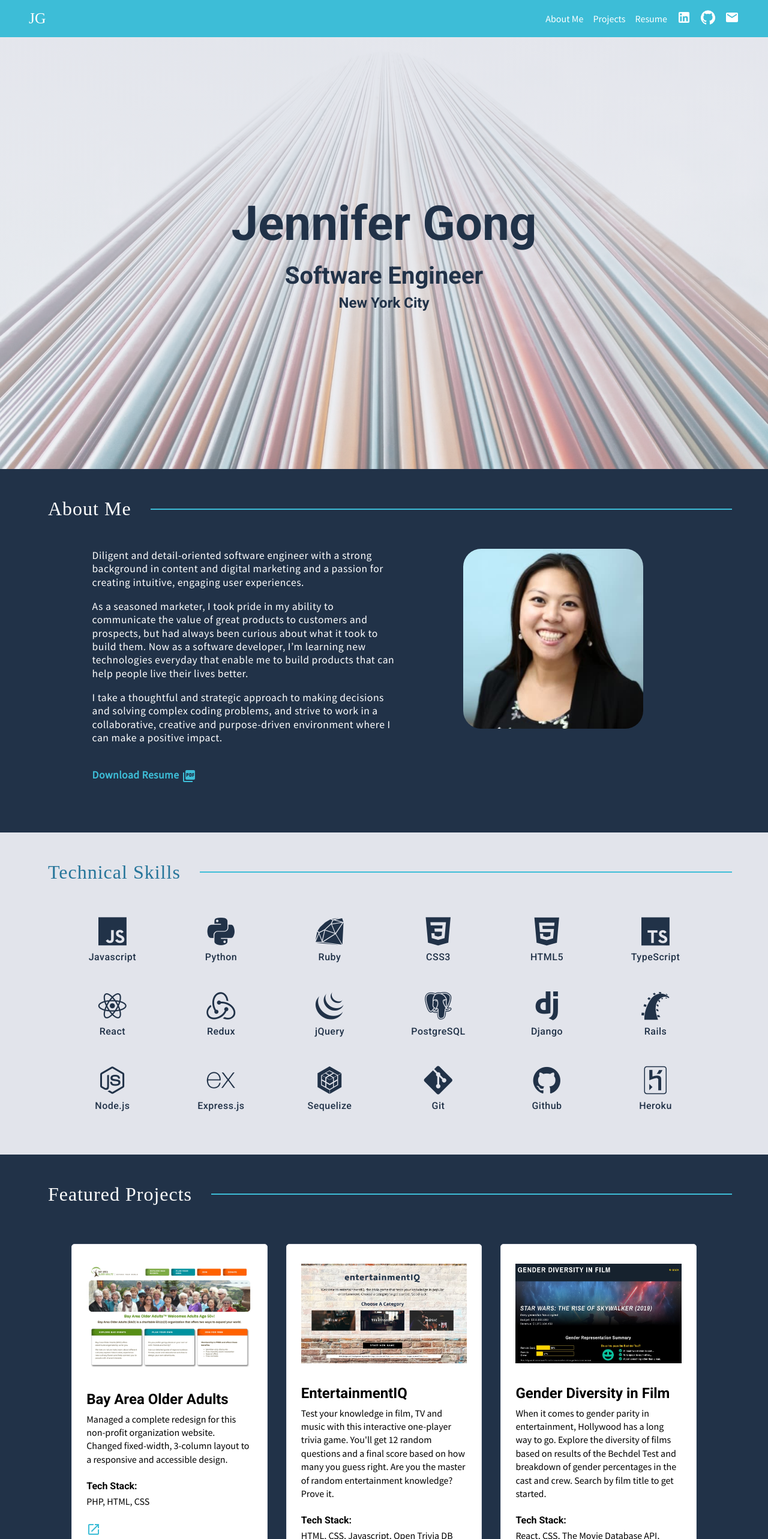
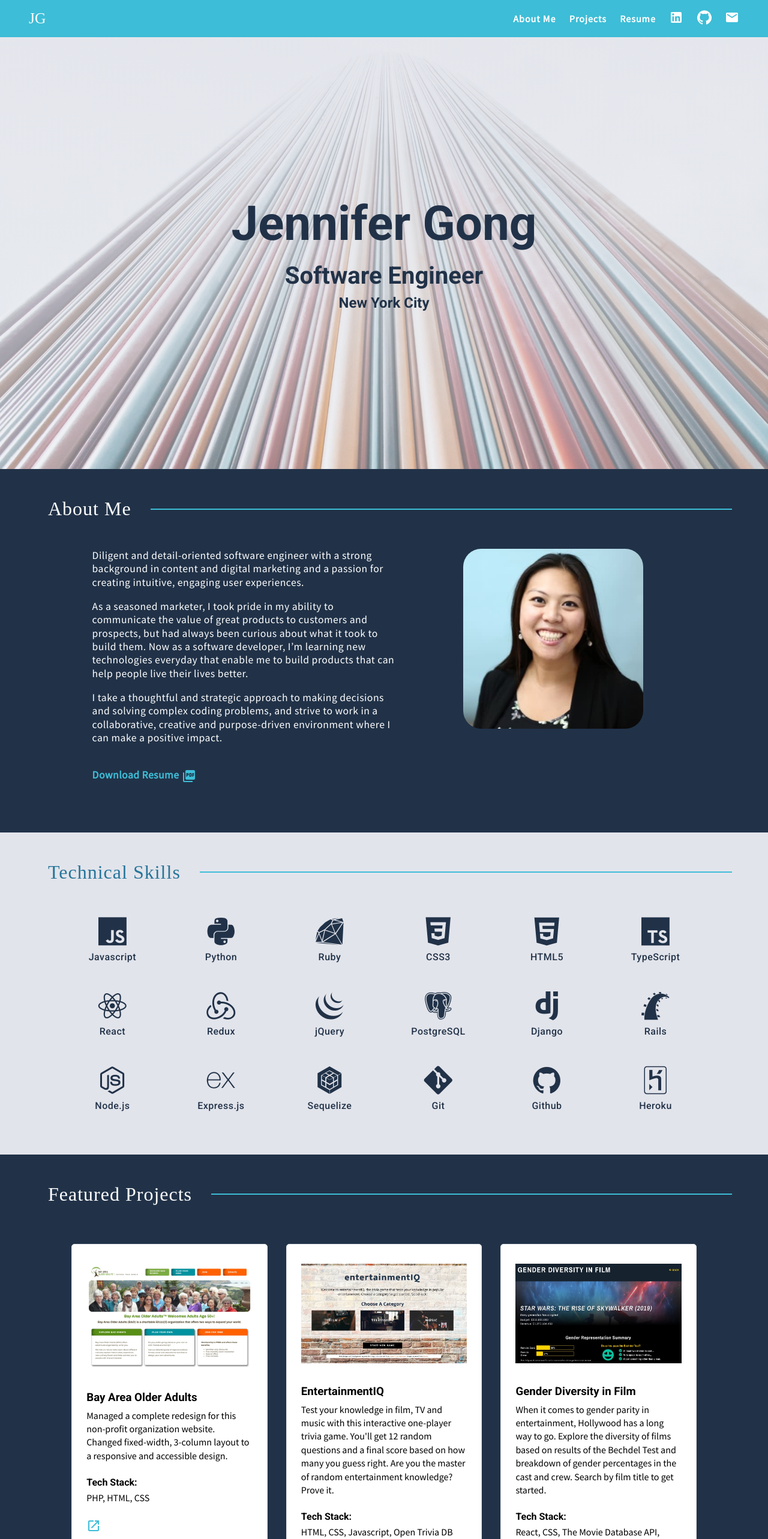
Before and after one commit to jngong/portfolio, a React (Create React App) app: page / in a window 1280 px wide. Shown: the top 2566 px of the page at 60% size. Built offline with nearby package versions, Linux system fonts and the light colour scheme; a web font is replaced by a local one.

Commit message:
update header hierarchy

```diff
--- a/src/App.css
+++ b/src/App.css
@@ -20,7 +20,6 @@ body {
 
 * {
   box-sizing: border-box;
-  /* border: 1px dashed red; */
 }
 
 h1,
@@ -70,6 +69,8 @@ nav {
 
 .navlink > a {
   color: #ffffff;
+  font-weight: 600;
+  letter-spacing: 1px;
 }
 
 .navlink > a:hover {
@@ -77,7 +78,7 @@ nav {
 }
 
 nav > div {
-  margin-left: 1rem;
+  margin-left: 1.4rem;
 }
 
 /**** MAIN SECTION STYLES ****/
--- a/src/components/Home/FeaturedProjectCard.js
+++ b/src/components/Home/FeaturedProjectCard.js
@@ -16,7 +16,7 @@ const FeaturedProjectCard = (props) => {
       <a href={site_link} target="_blank" rel="noreferrer">
         <img src={image} alt={title} className="featured-project-card-image" />
       </a>
-      <h2>{title}</h2>
+      <h3>{title}</h3>
       <p>{overview}</p>
       <h4>Tech Stack:</h4>
       <p>{tech_stack}</p>
--- a/src/components/Layout/Hero.js
+++ b/src/components/Layout/Hero.js
@@ -5,8 +5,8 @@ const Hero = () => {
     <div className="hero" id="top">
       <div className="hero-text">
         <h1>Jennifer Gong</h1>
-        <h3>Software Engineer</h3>
-        <h4>New York City</h4>
+        <h2>Software Engineer</h2>
+        <h3>New York City</h3>
       </div>
     </div>
   );
--- a/src/styles/Home.css
+++ b/src/styles/Home.css
@@ -22,13 +22,13 @@
   margin-bottom: 1rem;
 }
 
-.hero-text > h3 {
+.hero-text > h2 {
   font-size: 2.5rem;
   margin: 0;
   margin-bottom: 0.5rem;
 }
 
-.hero-text > h4 {
+.hero-text > h3 {
   font-size: 1.5rem;
   margin: 0;
 }
@@ -172,7 +172,7 @@
   max-height: 250px;
 }
 
-.featured-project-card > h2 {
+.featured-project-card > h3 {
   margin: 2rem 0 0.5rem;
 }
 
```
